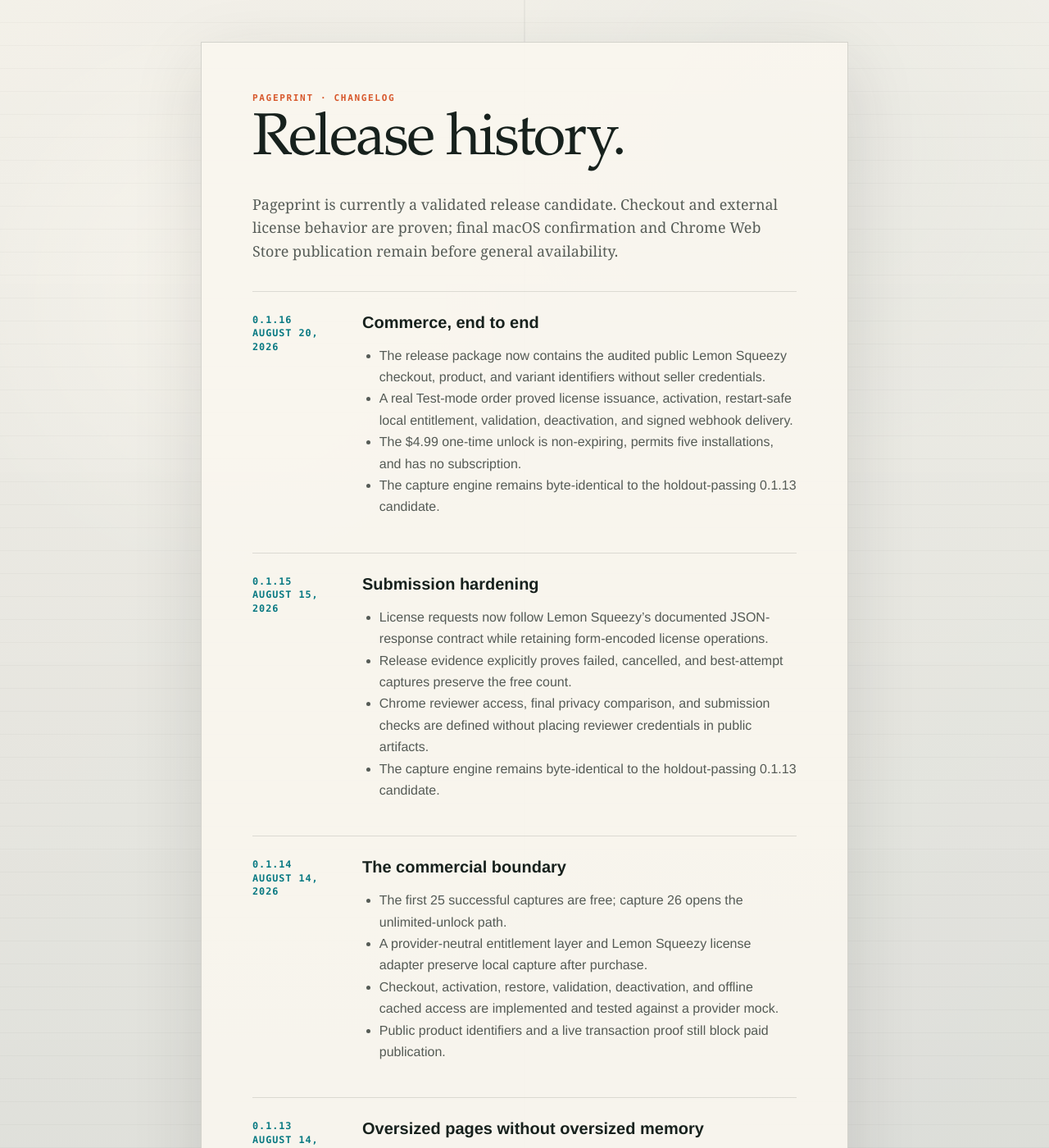
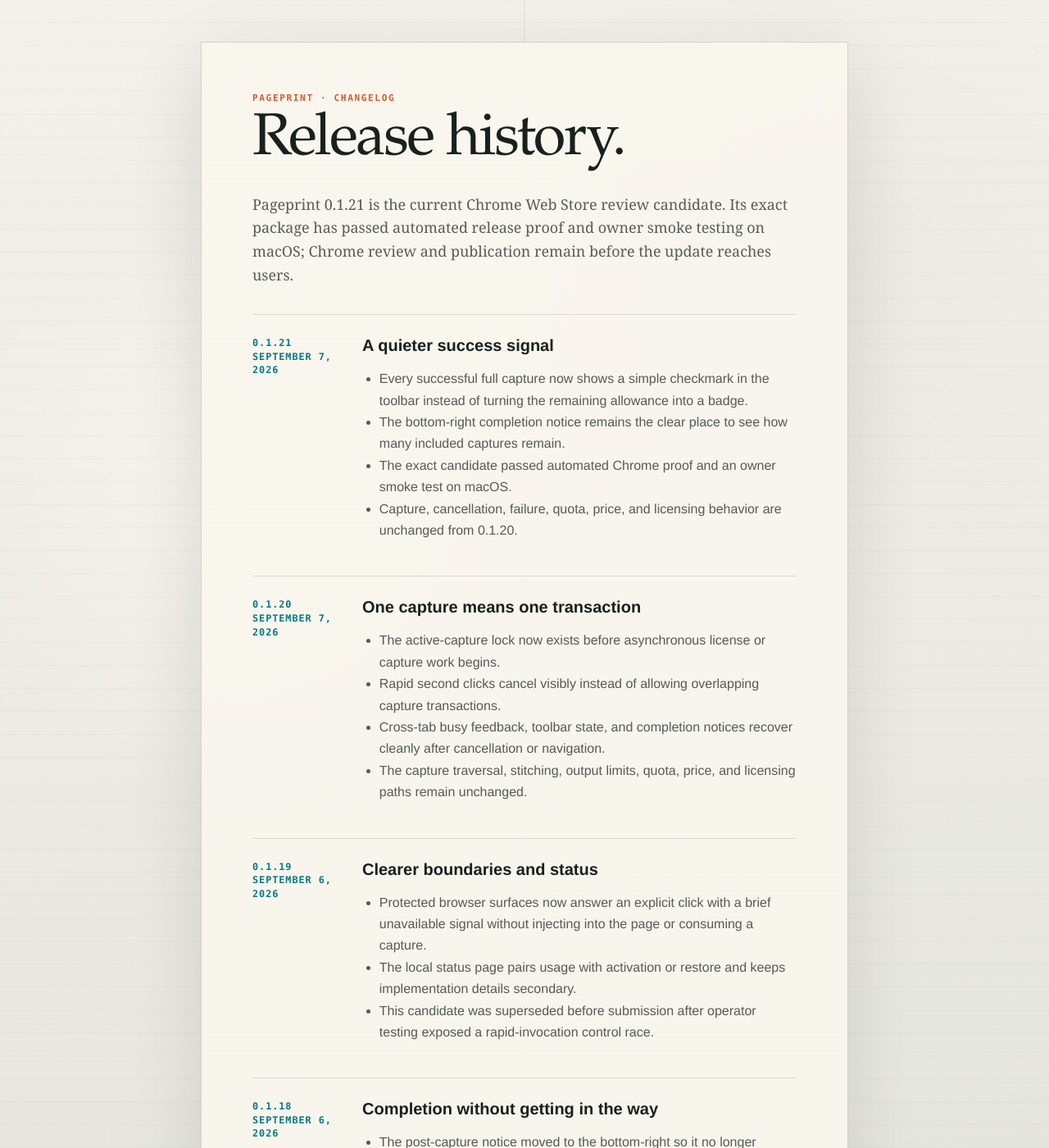
Before and after one commit to krwillxyz/krwillxyz.github.io, a Jekyll site: the page built from products/pageprint/changelog/index.md, in a window 1280 px wide and 1400 px high. Shown: the whole window at 82% size. Built offline with Jekyll 4.4.1, drawn with Linux system fonts in a browser that asks for light colours; some of the changed text lies outside the part shown.

Commit message:
Update Pageprint release history for 0.1.21

```diff
--- a/products/pageprint/changelog/index.md
+++ b/products/pageprint/changelog/index.md
@@ -12,7 +12,12 @@ analytics: false
   <article class="product-document-card">
     <p class="product-kicker">Pageprint · Changelog</p>
     <h1>Release history.</h1>
-    <p class="document-intro">Pageprint is currently a validated release candidate. Checkout and external license behavior are proven; final macOS confirmation and Chrome Web Store publication remain before general availability.</p>
+    <p class="document-intro">Pageprint 0.1.21 is the current Chrome Web Store review candidate. Its exact package has passed automated release proof and owner smoke testing on macOS; Chrome review and publication remain before the update reaches users.</p>
+    <section class="document-section version-row"><div class="version-number">0.1.21<br>September 7, 2026</div><div><h2>A quieter success signal</h2><ul><li>Every successful full capture now shows a simple checkmark in the toolbar instead of turning the remaining allowance into a badge.</li><li>The bottom-right completion notice remains the clear place to see how many included captures remain.</li><li>The exact candidate passed automated Chrome proof and an owner smoke test on macOS.</li><li>Capture, cancellation, failure, quota, price, and licensing behavior are unchanged from 0.1.20.</li></ul></div></section>
+    <section class="document-section version-row"><div class="version-number">0.1.20<br>September 7, 2026</div><div><h2>One capture means one transaction</h2><ul><li>The active-capture lock now exists before asynchronous license or capture work begins.</li><li>Rapid second clicks cancel visibly instead of allowing overlapping capture transactions.</li><li>Cross-tab busy feedback, toolbar state, and completion notices recover cleanly after cancellation or navigation.</li><li>The capture traversal, stitching, output limits, quota, price, and licensing paths remain unchanged.</li></ul></div></section>
+    <section class="document-section version-row"><div class="version-number">0.1.19<br>September 6, 2026</div><div><h2>Clearer boundaries and status</h2><ul><li>Protected browser surfaces now answer an explicit click with a brief unavailable signal without injecting into the page or consuming a capture.</li><li>The local status page pairs usage with activation or restore and keeps implementation details secondary.</li><li>This candidate was superseded before submission after operator testing exposed a rapid-invocation control race.</li></ul></div></section>
+    <section class="document-section version-row"><div class="version-number">0.1.18<br>September 6, 2026</div><div><h2>Completion without getting in the way</h2><ul><li>The post-capture notice moved to the bottom-right so it no longer competes with Chrome's download UI.</li><li>The notice remains readable longer, pauses while engaged, and clears when another capture begins.</li><li>This candidate was exercised through its included allowance and superseded before submission.</li></ul></div></section>
+    <section class="document-section version-row"><div class="version-number">0.1.17<br>September 6, 2026</div><div><h2>Know what happened</h2><ul><li>A successful capture now leaves a brief page notice with the remaining included captures and an optional early activation path.</li><li>The local status surface focuses on completed captures and describes a licensed browser as active rather than presenting activation as a separate feature.</li><li>This candidate was superseded before submission after its original notice placement proved distracting.</li></ul></div></section>
     <section class="document-section version-row"><div class="version-number">0.1.16<br>August 20, 2026</div><div><h2>Commerce, end to end</h2><ul><li>The release package now contains the audited public Lemon Squeezy checkout, product, and variant identifiers without seller credentials.</li><li>A real Test-mode order proved license issuance, activation, restart-safe local entitlement, validation, deactivation, and signed webhook delivery.</li><li>The $4.99 one-time unlock is non-expiring, permits five installations, and has no subscription.</li><li>The capture engine remains byte-identical to the holdout-passing 0.1.13 candidate.</li></ul></div></section>
     <section class="document-section version-row"><div class="version-number">0.1.15<br>August 15, 2026</div><div><h2>Submission hardening</h2><ul><li>License requests now follow Lemon Squeezy’s documented JSON-response contract while retaining form-encoded license operations.</li><li>Release evidence explicitly proves failed, cancelled, and best-attempt captures preserve the free count.</li><li>Chrome reviewer access, final privacy comparison, and submission checks are defined without placing reviewer credentials in public artifacts.</li><li>The capture engine remains byte-identical to the holdout-passing 0.1.13 candidate.</li></ul></div></section>
     <section class="document-section version-row"><div class="version-number">0.1.14<br>August 14, 2026</div><div><h2>The commercial boundary</h2><ul><li>The first 25 successful captures are free; capture 26 opens the unlimited-unlock path.</li><li>A provider-neutral entitlement layer and Lemon Squeezy license adapter preserve local capture after purchase.</li><li>Checkout, activation, restore, validation, deactivation, and offline cached access are implemented and tested against a provider mock.</li><li>Public product identifiers and a live transaction proof still block paid publication.</li></ul></div></section>
```
